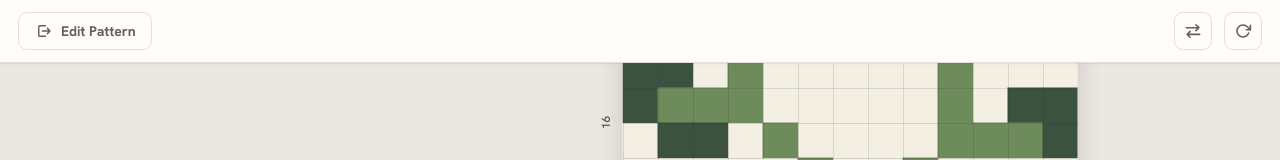
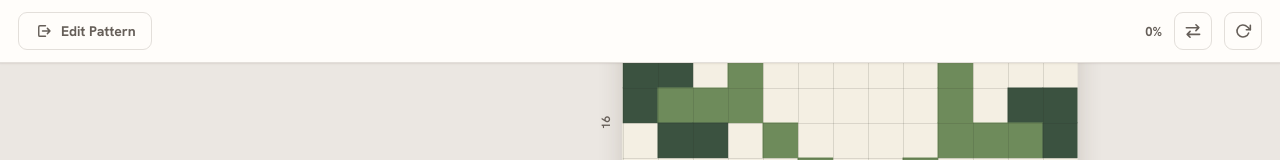
Before and after one commit to eev25/stitch-grid, a React (Vite) app: page / in a window 1280 px wide. Both pictures are taken after a click on the button "Begin Stitching". Shown: the top 160 px of the page. Built offline with nearby package versions, Linux system fonts and the light colour scheme.

Commit message:
percent done label

```diff
--- a/src/components/Stitching.module.css
+++ b/src/components/Stitching.module.css
@@ -120,6 +120,12 @@
   font-size: 17px; font-variant-numeric: tabular-nums;
 }
 
+.progressLabel {
+  font-size: 13px; font-weight: 700; color: var(--ink-soft);
+  font-variant-numeric: tabular-nums;
+  white-space: nowrap;
+}
+
 .stitchCompleteTag {
   display: inline-flex; align-items: center; gap: 7px;
   font-size: 13px; font-weight: 700; color: var(--accent);
--- a/src/components/StitchingView.tsx
+++ b/src/components/StitchingView.tsx
@@ -247,6 +247,9 @@ export function StitchingView(props: StitchingViewProps) {
   // stitches left in the current color run, counting the current one
   const runLeft = done ? 0 : E.runEndPointer(sel, seq, cells, bg, pointer) - pointer;
 
+  // floor so the label never reads 100% while stitches remain
+  const percent = done ? 100 : Math.floor((pointer / seq.length) * 100);
+
   const holdNext = useHoldRepeat(onNext, done);
   const holdUndo = useHoldRepeat(onUndo, pointer === 0);
 
@@ -257,6 +260,11 @@ export function StitchingView(props: StitchingViewProps) {
           <Icons.Exit size={18} /> Edit Pattern
         </button>
         <div className={styles.topbarSpacer} />
+        {!done && (
+          <span className={styles.progressLabel} title={`${pointer} of ${seq.length} stitches`}>
+            {percent}%
+          </span>
+        )}
         {done && (
           <span className={`${styles.stitchCompleteTag} ${controls.hideMobile}`}>
             <Icons.Check size={16} /> Pattern complete
```
